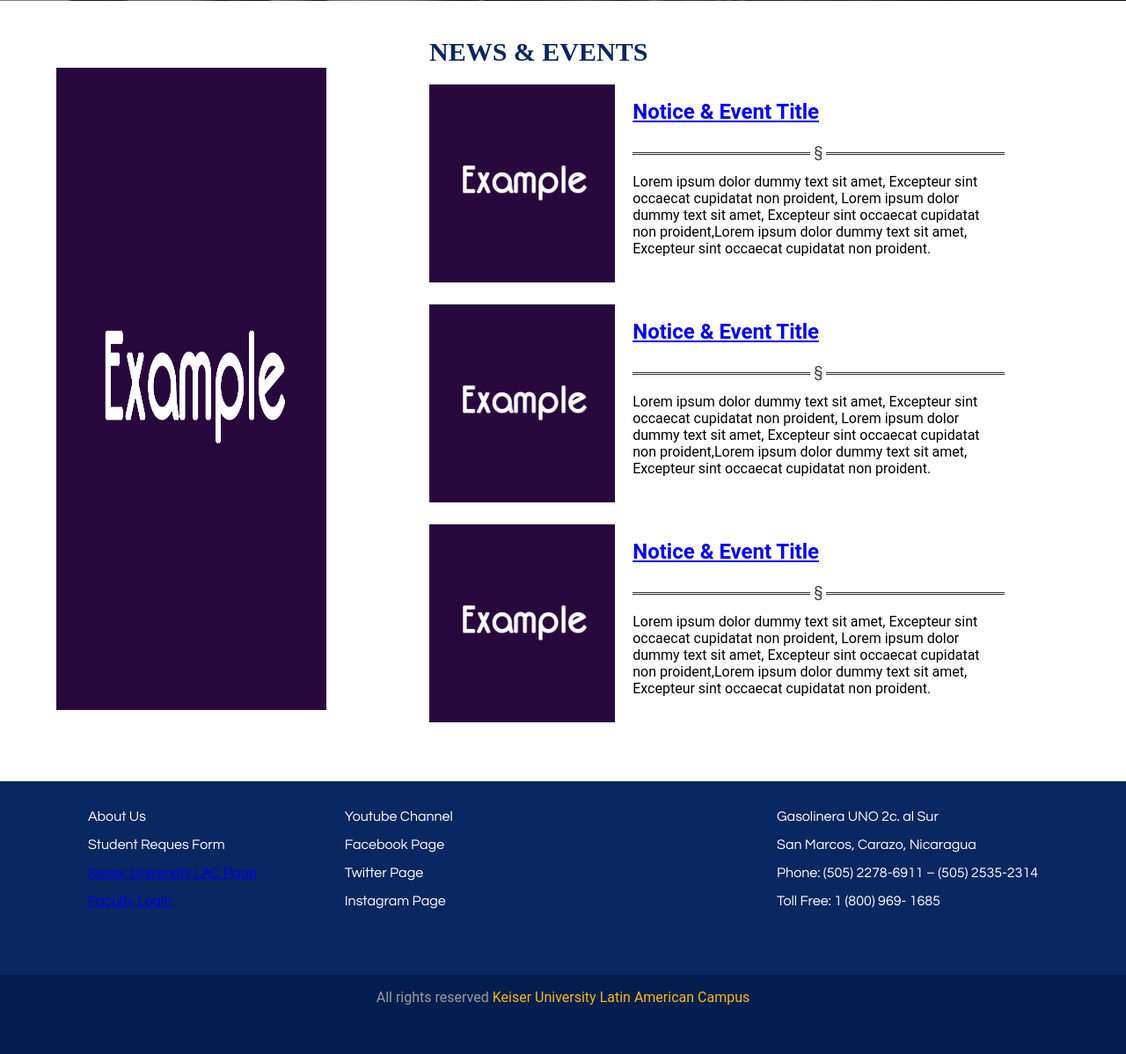
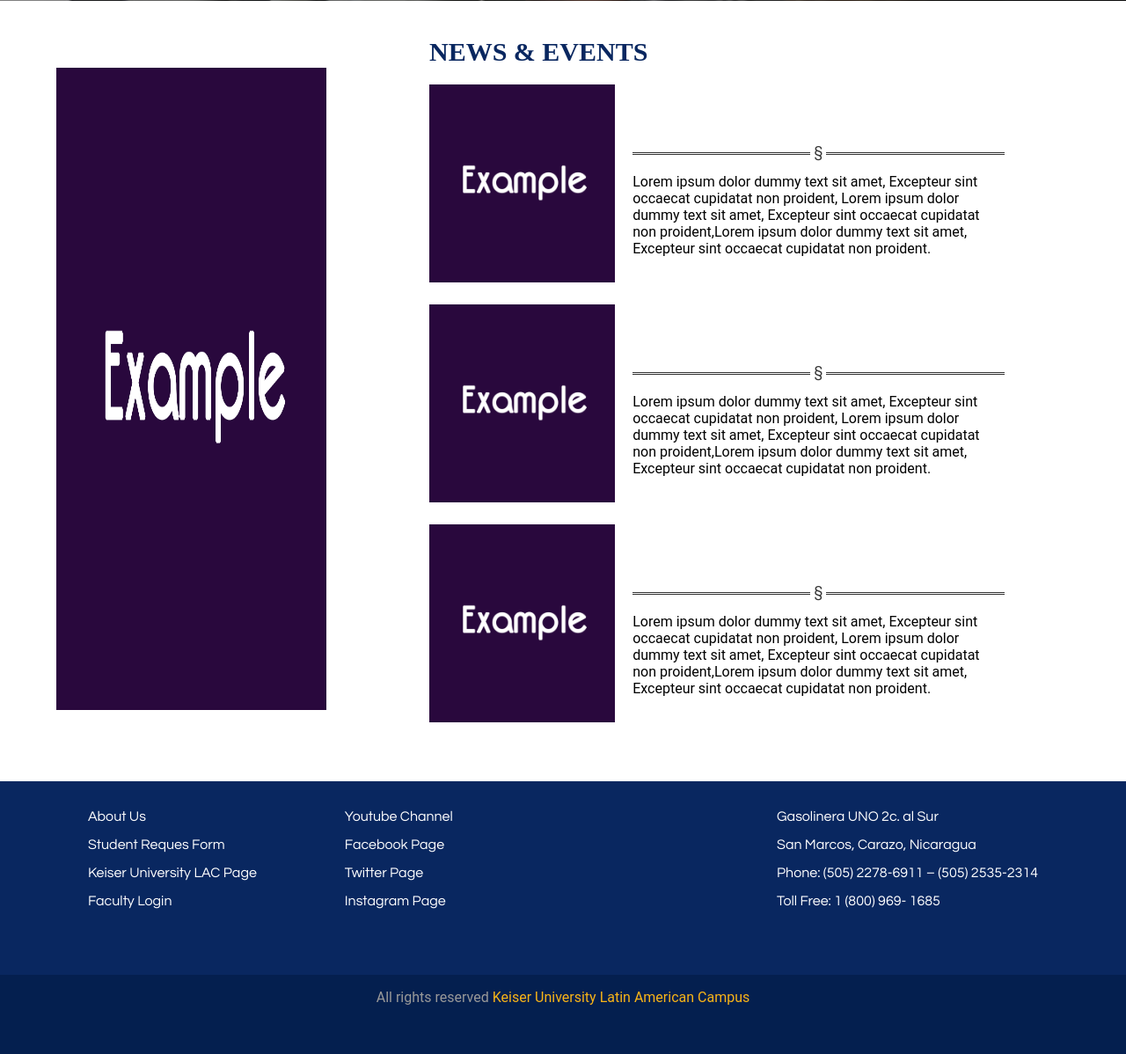
Before and after one commit to WilfredoHernandez/kupage, a PHP site: page /faculties/business.php in a window 1280 px wide. Shown: the part 599-1797 px from the top of the page at 88% size. Run offline with PHP 8.4, Linux system fonts and the light colour scheme.

Commit message:
Modificacion a los enlaces del footer

```diff
--- a/css/faculties.css
+++ b/css/faculties.css
@@ -4,6 +4,10 @@ body{
     margin: 0;
 }
 
+a {
+  color: white;
+  text-decoration: none;
+}
 .covers{
   left:0%;
   height: 600px;
@@ -110,8 +114,3 @@ hr:after {
     position: relative;
     top: -13px;
 }
-
-.a {
-  color: white;
-  text-decoration: none;
-}
```
